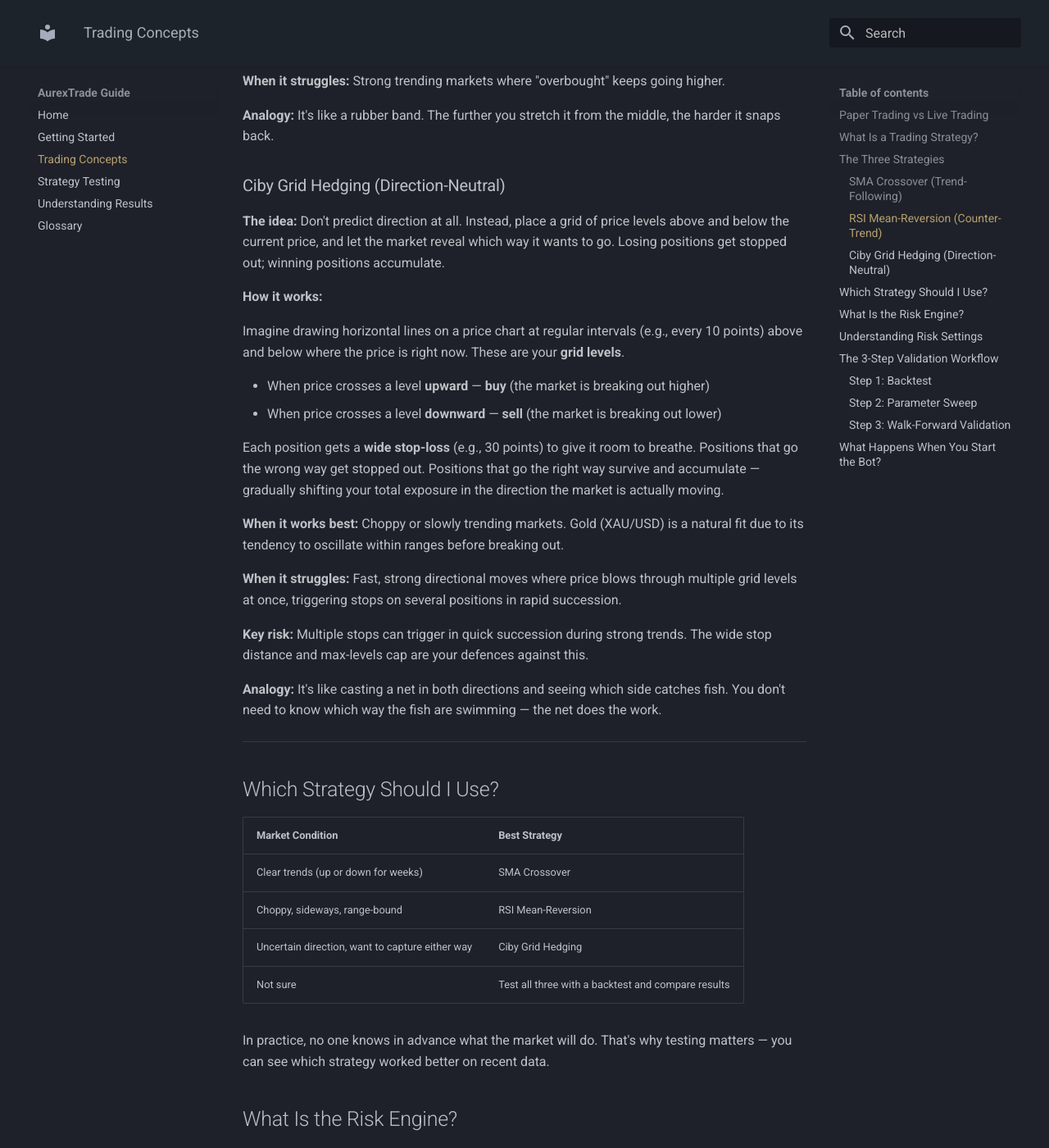
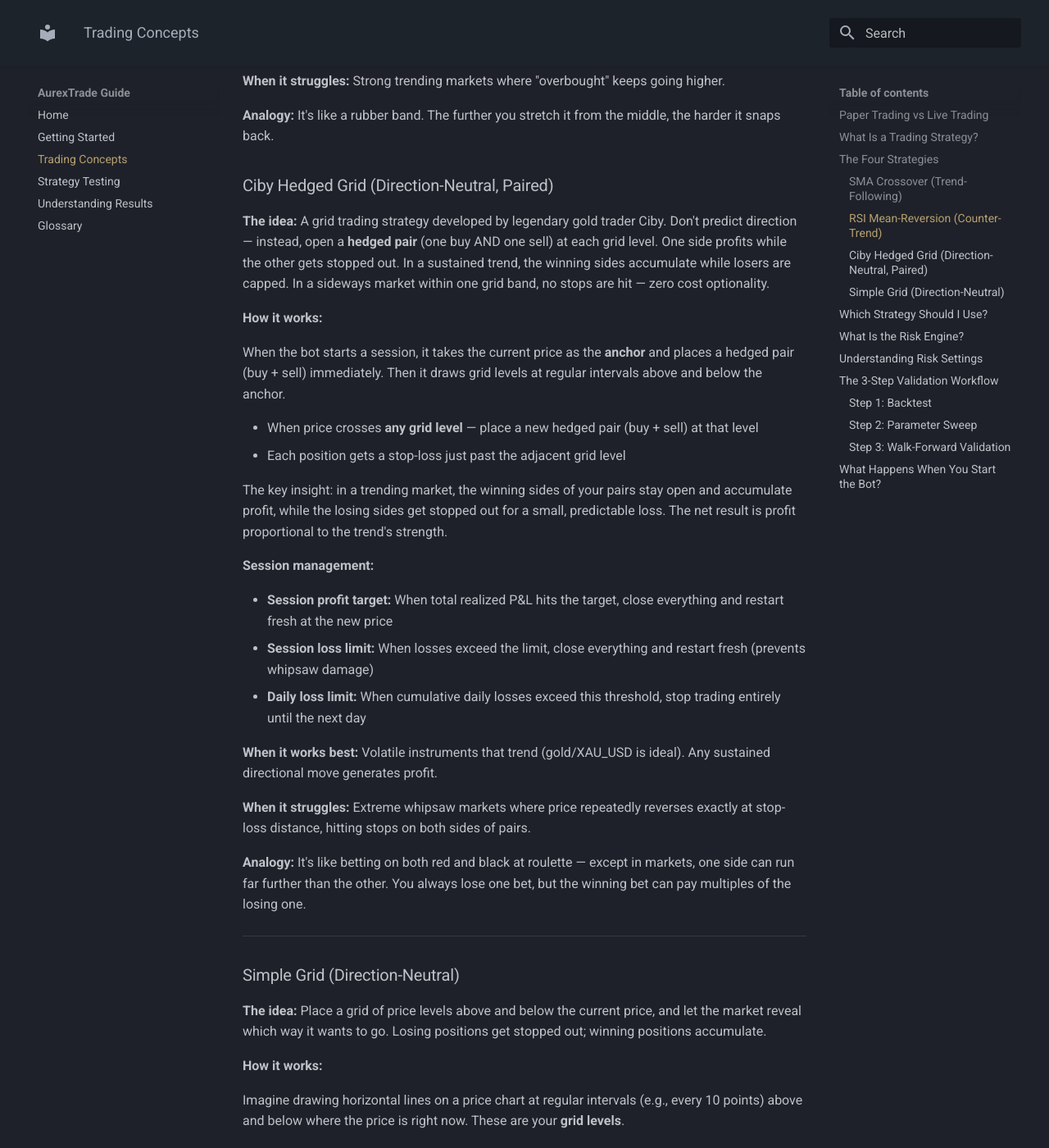
Before and after one commit to manikolbe/aurex-trade, an MkDocs documentation site: the page built from docs/user/trading-concepts.md, in a window 1280 px wide and 1400 px high, scrolled down 2025 px. Shown: the whole window at 82% size. Built offline with MkDocs 1.6.1 and Material for MkDocs 9.7.7, drawn with Linux system fonts in a browser that asks for light colours; some of the changed text lies outside the part shown.

Commit message:
Update user docs for Ciby Hedged Grid strategy and Simple Grid rename
- Add Ciby Hedged Grid explanation (session management, hedged pairs concept)
- Rename old strategy section to Simple Grid
- Update strategy comparison table
- Add glossary entries: Hedged Pair, Session, Session Profit Target, Session Loss Limit

Co-Authored-By: Claude Opus 4.6 <noreply@anthropic.com>

```diff
--- a/docs/user/trading-concepts.md
+++ b/docs/user/trading-concepts.md
@@ -30,9 +30,9 @@ rules every time — no emotions, no second-guessing.
 Think of it like a recipe: given specific ingredients (market data), follow these
 steps, and you get a specific output (a buy or sell decision).
 
-## The Three Strategies
+## The Four Strategies
 
-AurexTrade currently offers three strategies. They work in different ways, which means
+AurexTrade currently offers four strategies. They work in different ways, which means
 they perform best in different market conditions.
 
 ### SMA Crossover (Trend-Following)
@@ -79,11 +79,54 @@ on a scale of 0 to 100:
 **Analogy:** It's like a rubber band. The further you stretch it from the middle,
 the harder it snaps back.
 
-### Ciby Grid Hedging (Direction-Neutral)
+### Ciby Hedged Grid (Direction-Neutral, Paired)
 
-**The idea:** Don't predict direction at all. Instead, place a grid of price
-levels above and below the current price, and let the market reveal which way
-it wants to go. Losing positions get stopped out; winning positions accumulate.
+**The idea:** A grid trading strategy developed by legendary gold trader Ciby.
+Don't predict direction — instead, open a **hedged pair** (one buy AND one sell)
+at each grid level. One side profits while the other gets stopped out. In a
+sustained trend, the winning sides accumulate while losers are capped. In a
+sideways market within one grid band, no stops are hit — zero cost optionality.
+
+**How it works:**
+
+When the bot starts a session, it takes the current price as the **anchor** and
+places a hedged pair (buy + sell) immediately. Then it draws grid levels at
+regular intervals above and below the anchor.
+
+- When price crosses **any grid level** — place a new hedged pair (buy + sell) at
+  that level
+- Each position gets a stop-loss just past the adjacent grid level
+
+The key insight: in a trending market, the winning sides of your pairs stay open
+and accumulate profit, while the losing sides get stopped out for a small,
+predictable loss. The net result is profit proportional to the trend's strength.
+
+**Session management:**
+
+- **Session profit target:** When total realized P&L hits the target, close
+  everything and restart fresh at the new price
+- **Session loss limit:** When losses exceed the limit, close everything and
+  restart fresh (prevents whipsaw damage)
+- **Daily loss limit:** When cumulative daily losses exceed this threshold, stop
+  trading entirely until the next day
+
+**When it works best:** Volatile instruments that trend (gold/XAU_USD is ideal).
+Any sustained directional move generates profit.
+
+**When it struggles:** Extreme whipsaw markets where price repeatedly reverses
+exactly at stop-loss distance, hitting stops on both sides of pairs.
+
+**Analogy:** It's like betting on both red and black at roulette — except in
+markets, one side can run far further than the other. You always lose one bet,
+but the winning bet can pay multiples of the losing one.
+
+---
+
+### Simple Grid (Direction-Neutral)
+
+**The idea:** Place a grid of price levels above and below the current price,
+and let the market reveal which way it wants to go. Losing positions get stopped
+out; winning positions accumulate.
 
 **How it works:**
 
@@ -121,8 +164,9 @@ does the work.
 |-----------------|---------------|
 | Clear trends (up or down for weeks) | SMA Crossover |
 | Choppy, sideways, range-bound | RSI Mean-Reversion |
-| Uncertain direction, want to capture either way | Ciby Grid Hedging |
-| Not sure | Test all three with a backtest and compare results |
+| Volatile with sustained moves (gold) | Ciby Hedged Grid |
+| Uncertain direction, want to capture either way | Simple Grid |
+| Not sure | Test with a backtest and compare results |
 
 In practice, no one knows in advance what the market will do. That's why testing
 matters — you can see which strategy worked better on recent data.
```
Also changed, not shown: docs/user/glossary.md (+21 -1 lines).
